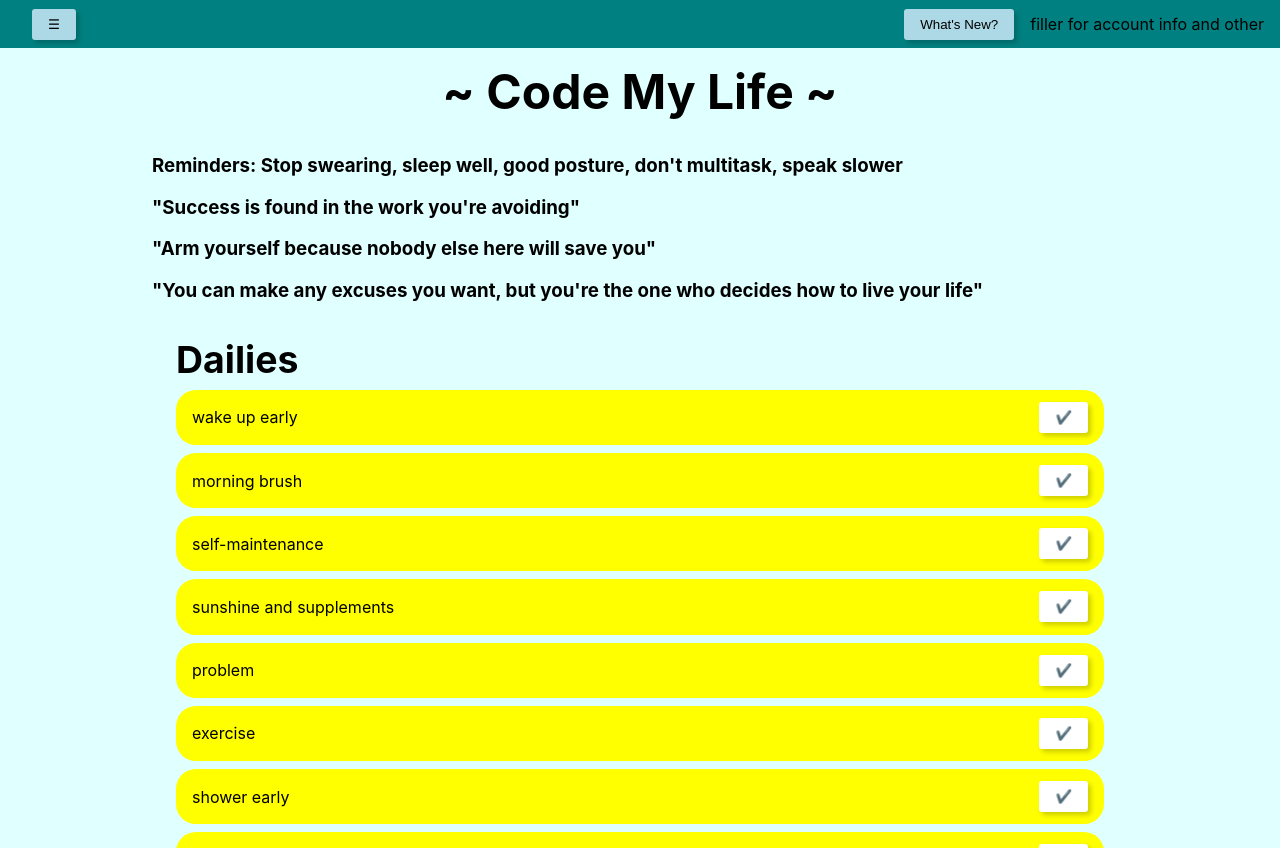
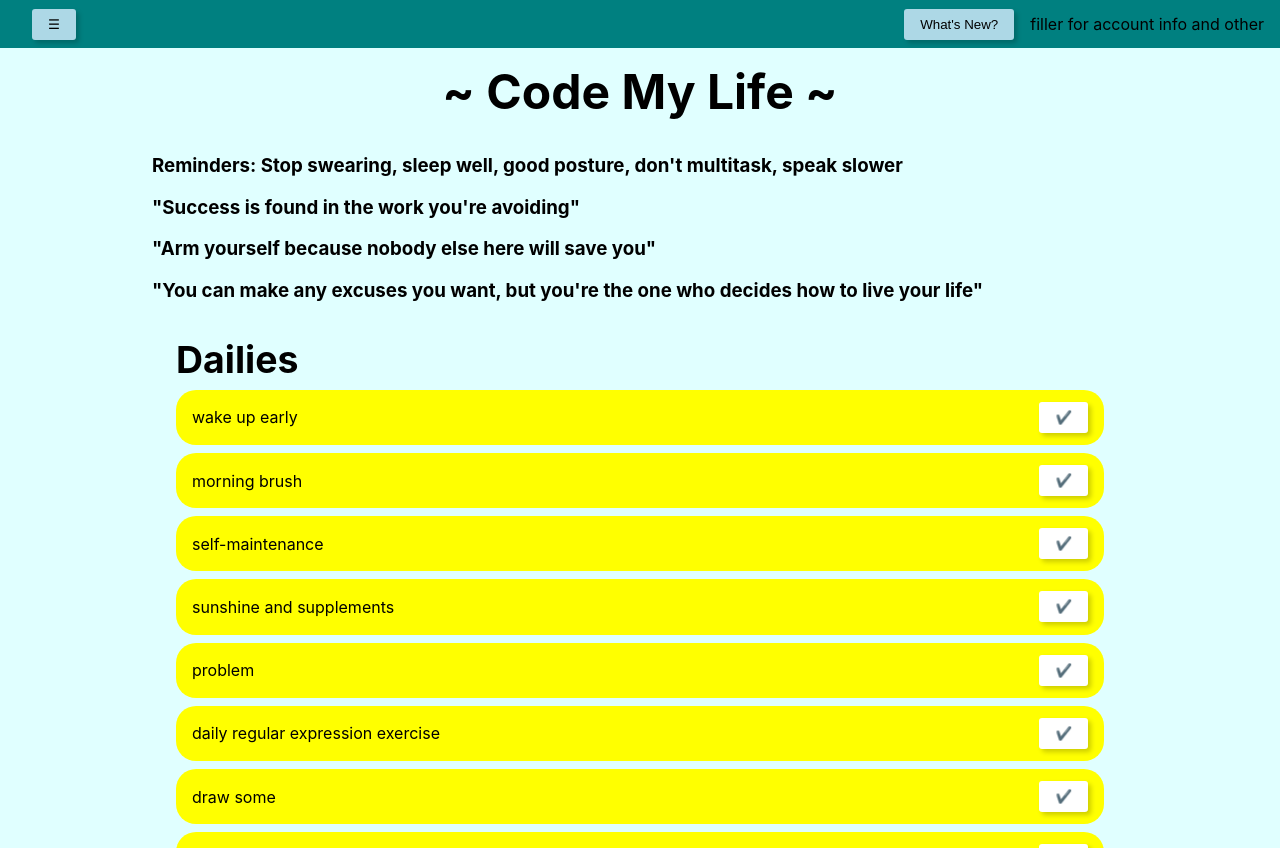
Before and after one commit to JellyChew/code-my-life, a Next.js app: page / in a window 1280 px wide. Built offline with nearby package versions, Linux system fonts and the light colour scheme.

Commit message:
content update: art and regex dailies added!

```diff
--- a/components/layout.js
+++ b/components/layout.js
@@ -19,7 +19,7 @@ export default function layout({ children }) {
         setShowSidebar(!showSidebar);
     }
 
-    let updateMsg = 'content update: new quote!'
+    let updateMsg = 'content update: art and regex dailies added!'
 
     function whatsNew() {
         Swal.fire({
--- a/components/todolist.js
+++ b/components/todolist.js
@@ -5,7 +5,8 @@ import { useState } from 'react'
 
 export default function Todolist() {
 
-    let dailies = [ 'wake up early', 'morning brush', 'self-maintenance', 'sunshine and supplements', 'problem', 'exercise', 'shower early', 'daily project' ]
+    let dailies = [ 'wake up early', 'morning brush', 'self-maintenance', 'sunshine and supplements', 'problem',
+        'daily regular expression exercise', 'draw some', 'exercise', 'shower early', 'daily project' ]
     const [ todos, setTodos ] = useState([]);
     const [ newTodo, setNewTodo ] = useState('');
 
```
